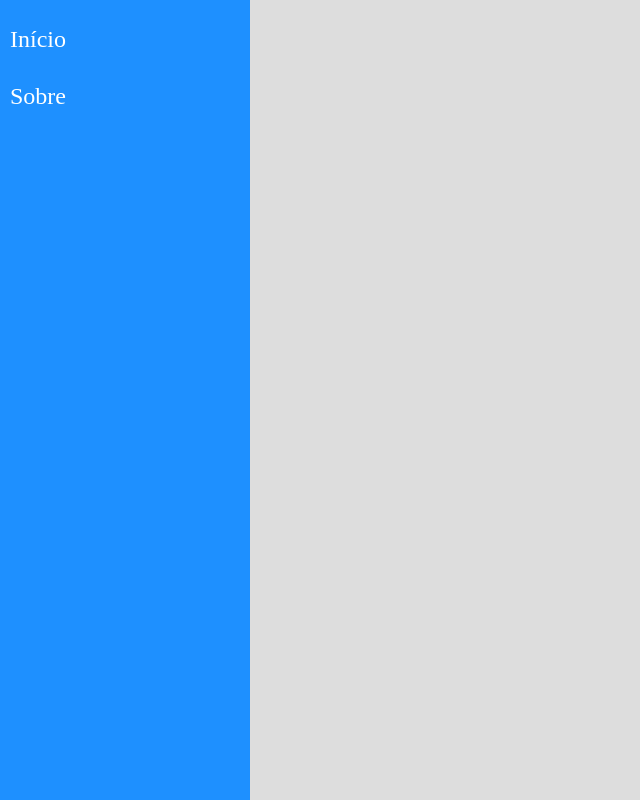
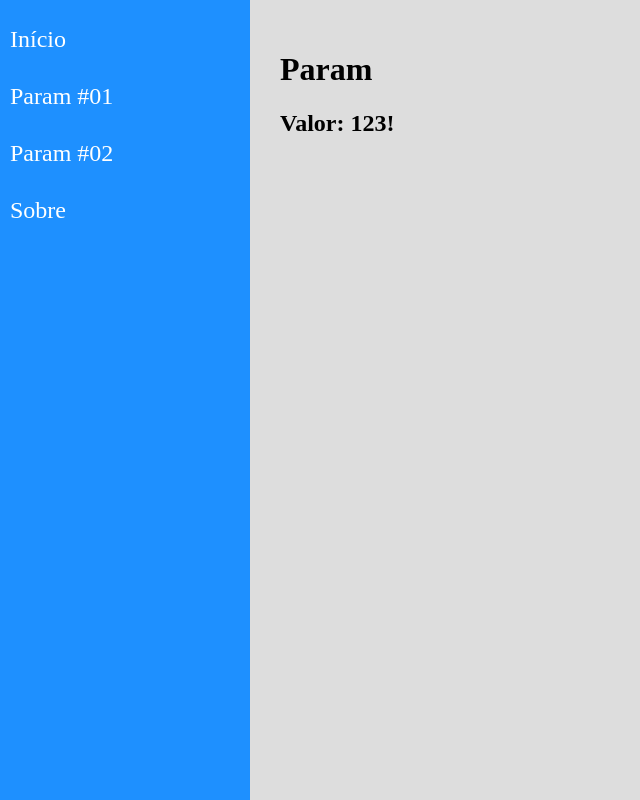
Before and after one commit to P4ul1t0s/navegacao-react, a React (Create React App) app: page /param/123 in a window 1280 px wide. Before the commit this address had no page. Shown: the whole page, without its empty margins (0-640 px from the left). Built offline with nearby package versions, Linux system fonts and the light colour scheme.

Commit message:
Navegação com parametros

```diff
--- a/src/components/layout/Content.jsx
+++ b/src/components/layout/Content.jsx
@@ -2,12 +2,13 @@
 import './Content.css'
 import About from '../../views/examples/About'
 import Home from '../../views/examples/Home'
+import Param from '../../views/examples/Param'
 
 const Content = props => (
     <main className="Content">
         <Routes>
             <Route path="/about" element={<About/>}/>
-            {/* <Route path="/param/:id" element={<Param/>}/> */}
+            <Route path="/param/:id" element={<Param/>}/>
             <Route path="/" exact element={<Home/>}/>
             {/* <Route path="*" element={<NotFound/>}/> */}
         </Routes>
--- a/src/components/layout/Menu.jsx
+++ b/src/components/layout/Menu.jsx
@@ -9,6 +9,12 @@
                     <Link to="/">Início</Link>
                 </li>
                 <li>
+                    <Link to="/param/123">Param #01</Link>
+                </li>
+                <li>
+                    <Link to="/param/legal">Param #02</Link>
+                </li>
+                <li>
                     <Link to="/about">Sobre</Link>
                 </li>
             </ul>
--- a/src/views/examples/About.jsx
+++ b/src/views/examples/About.jsx
@@ -1,7 +1,7 @@
 const About = props => (
     <div className="About">
         <h1>About</h1>
-        <p>Nosso sistema ...</p>
+        <h2>Nosso sistema ...</h2>
     </div>
 )
 
--- a/src/views/examples/Home.jsx
+++ b/src/views/examples/Home.jsx
@@ -1,7 +1,7 @@
 const Home = props => (
     <div className="Home">
         <h1>Home</h1>
-        <p>Bem vindo!</p>
+        <h2>Bem vindo!</h2>
     </div>
 )
 
--- /dev/null
+++ b/src/views/examples/Param.jsx
@@ -0,0 +1,13 @@
+import { useParams } from "react-router"
+
+const Param = props => {
+    const {id} = useParams()
+    return(
+        <div className="Param">
+            <h1>Param</h1>
+            <h2>Valor: {id}!</h2>
+        </div>
+    )
+}
+
+export default Param
```
